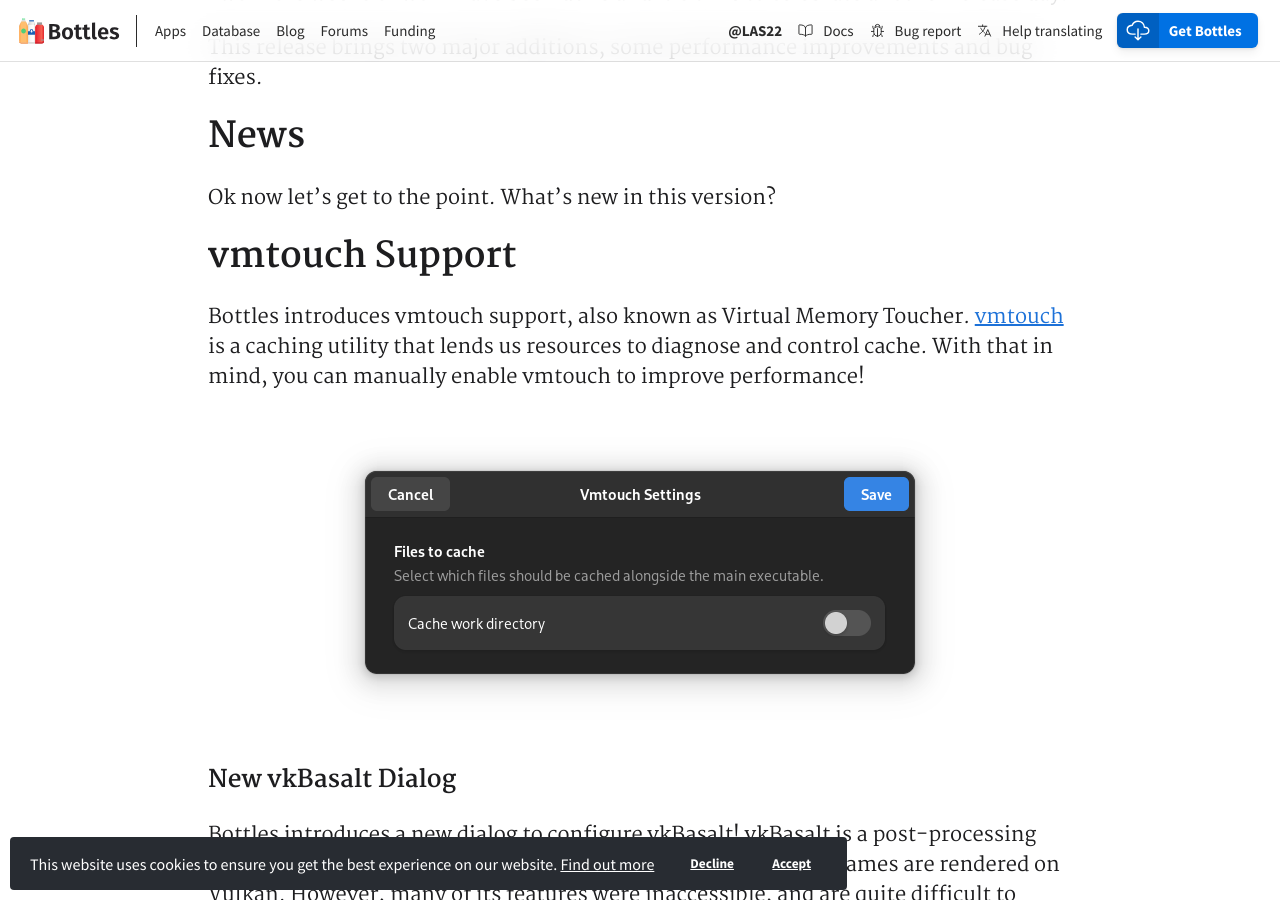
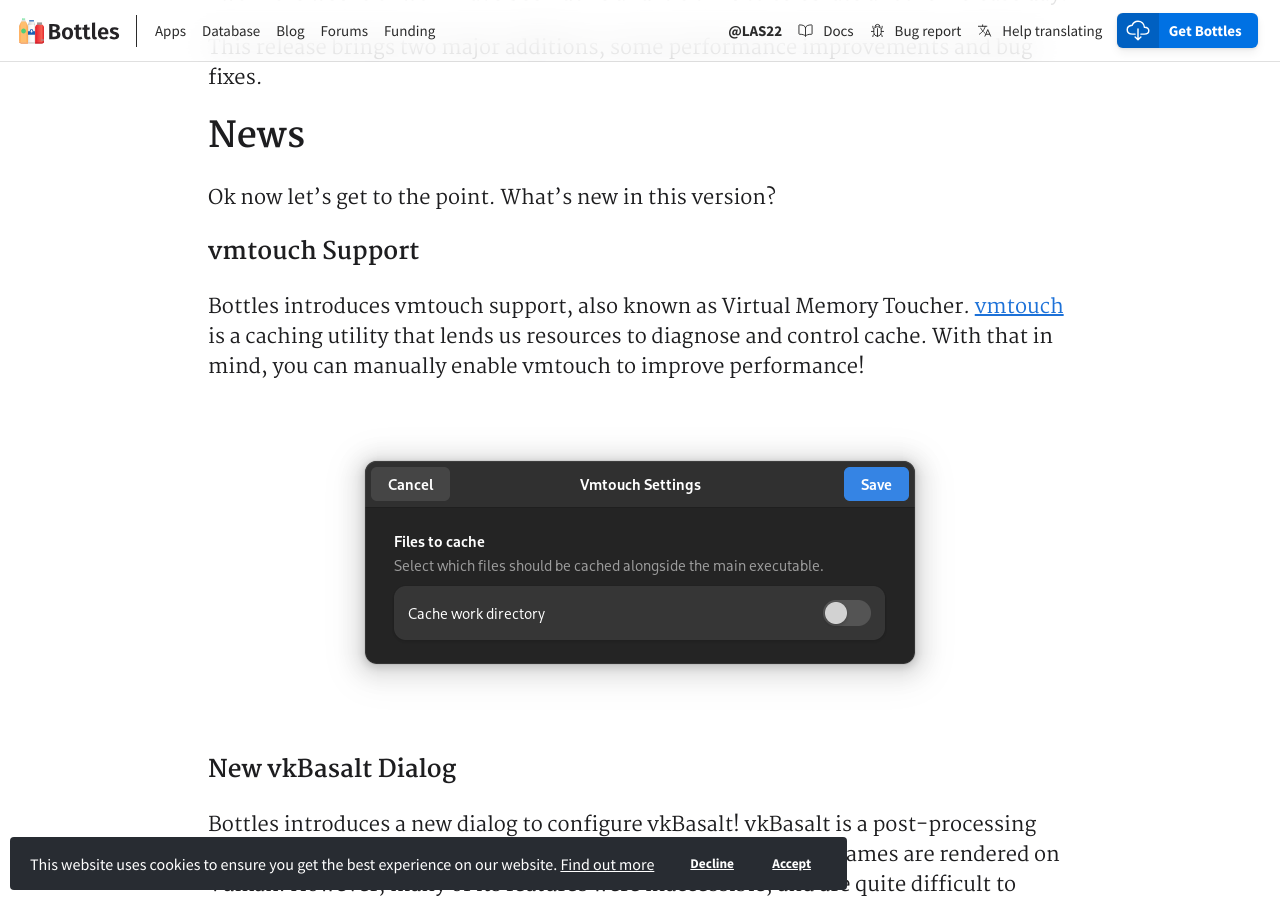
Before and after one commit to bottlesdevs/website, a Jekyll site: the page built from _posts/2022-08-14-release-day-2022-8-14.md, in a window 1280 px wide and 900 px high, scrolled down 630 px. Built offline with Jekyll 4.4.1, drawn with Linux system fonts in a browser that asks for light colours; nearby versions of some CDN libraries; comment, search, counter and statistics services are not loaded.

Commit message:
fix headings

```diff
--- a/_posts/2022-08-14-release-day-2022-8-14.md
+++ b/_posts/2022-08-14-release-day-2022-8-14.md
@@ -26,7 +26,7 @@
 ## News
 Ok now let's get to the point. What's new in this version?
 
-## vmtouch Support
+### vmtouch Support
 Bottles introduces vmtouch support, also known as Virtual Memory Toucher.
 [vmtouch](https://github.com/hoytech/vmtouch) is a caching utility that lends
 us resources to diagnose and control cache. With that in mind, you can manually
@@ -53,6 +53,8 @@
 `~/.var/app/com.usebottles.bottles/data/bottles/bottles/$BOTTLE_NAME/vkBasalt.conf`.
 If you are using a custom bottle path, then it should be in
 `$PATH_OF_THE_BOTTLE/vkBasalt.conf`.
+
+
 
 ## All other changes
 There are **many other changes and improvements** in this release. Below are
```
